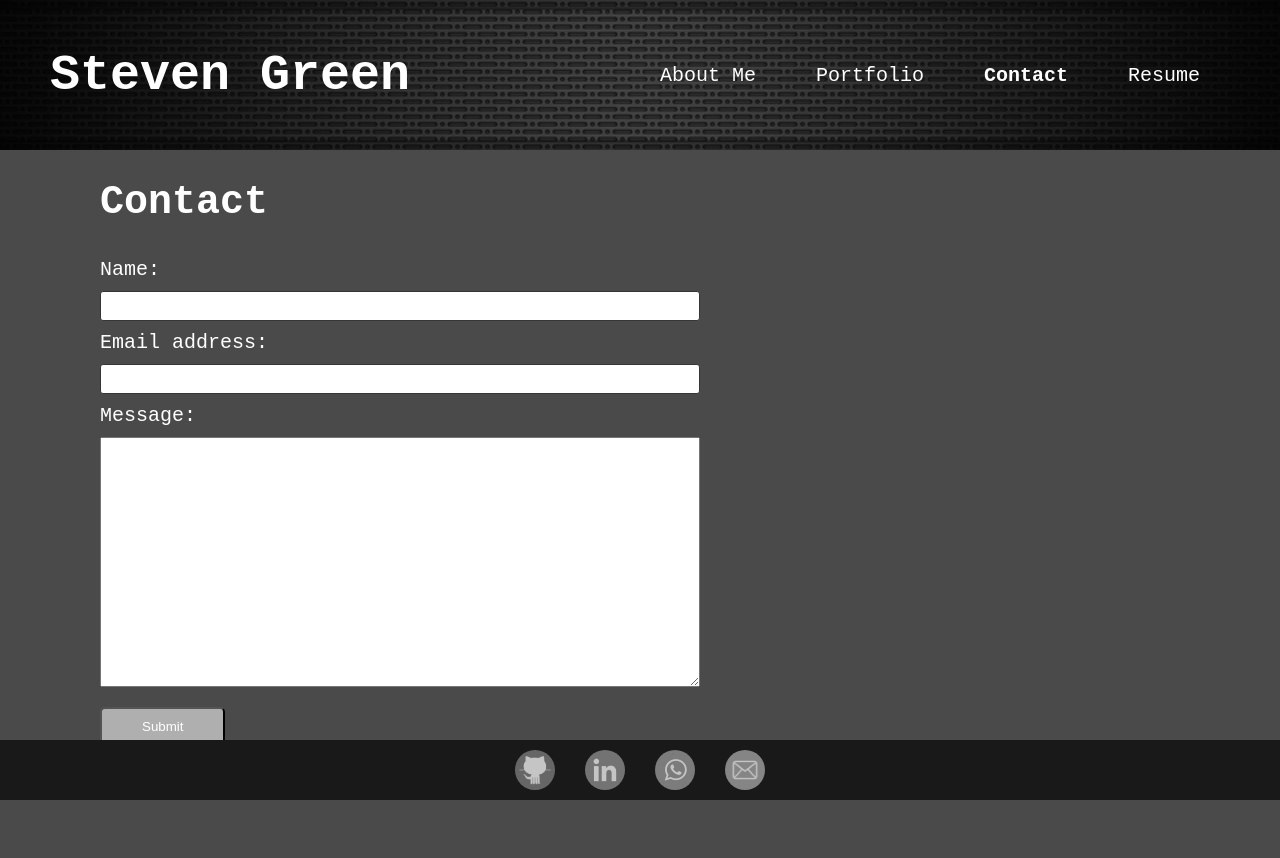
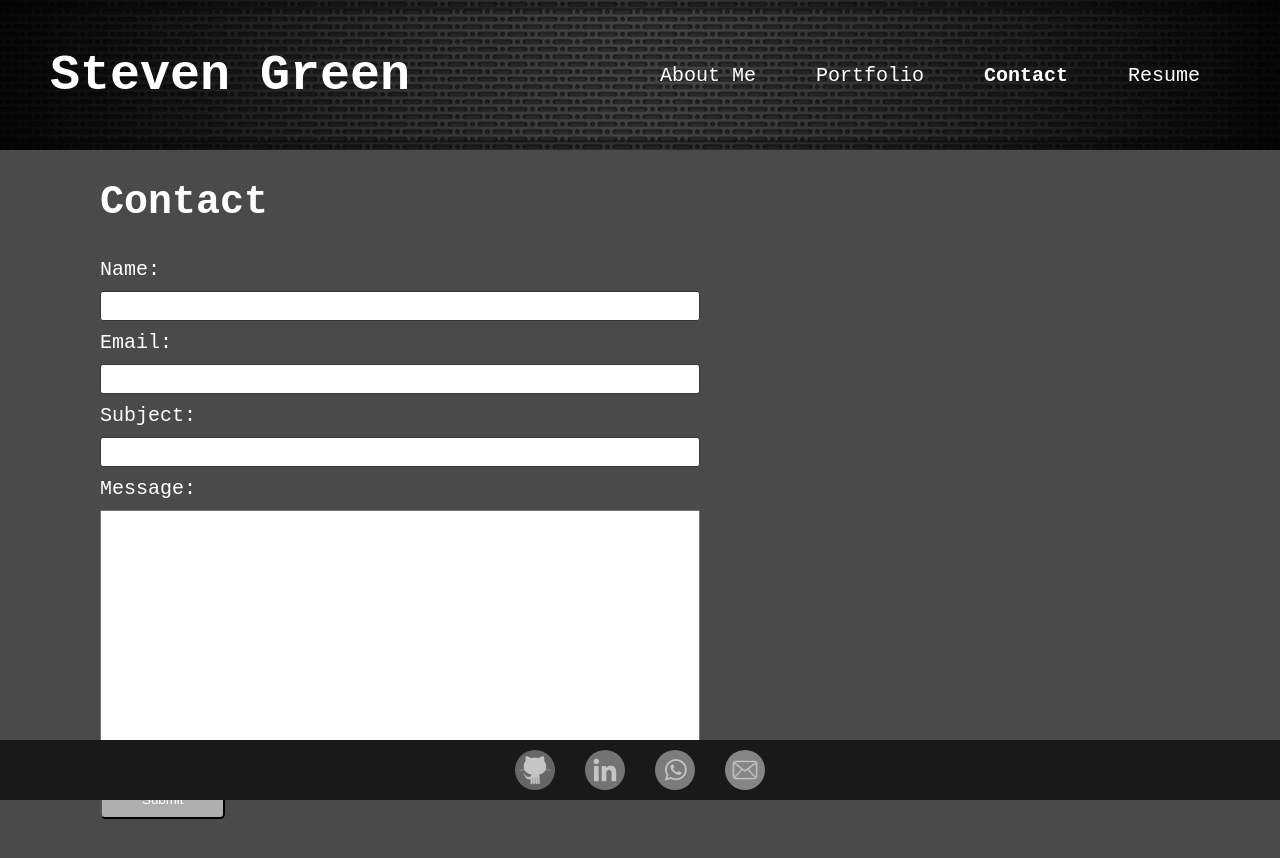
Before and after one commit to mrgreen12375/green-portfolio, a React (Create React App) app: page / in a window 1280 px wide. Both pictures are taken after a click on the element "Contact". Shown: the top 858 px of the page. Built offline with nearby package versions, Linux system fonts and the light colour scheme.

Commit message:
setup emailjs

```diff
--- a/package.json
+++ b/package.json
@@ -4,6 +4,7 @@
   "version": "0.1.0",
   "private": true,
   "dependencies": {
+    "@emailjs/browser": "^3.10.0",
     "@testing-library/jest-dom": "^5.16.4",
     "@testing-library/react": "^11.1.0",
     "@testing-library/user-event": "^13.5.0",
--- a/src/components/Contact/index.js
+++ b/src/components/Contact/index.js
@@ -1,4 +1,5 @@
-import React, { useState } from "react";
+import React, { useState, useRef } from "react";
+import emailjs from '@emailjs/browser';
 import { validateEmail } from "../../utils/helpers";
 
 function Contact() {
@@ -9,14 +10,28 @@ function Contact() {
 	});
 
 	const [errorMessage, setErrorMessage] = useState("");
+	const { name, email, message } = formState;
+	const form = useRef();
 
-	const { name, email, message } = formState;
+	const sendEmail = (e) => {
+		e.preventDefault();
+
+		emailjs.sendForm('service_ne8wkbc', 'template_x2j4ul9', form.current, 'AwGlOpVNrsYdPprnj')
+			.then(
+				(result) => {
+				console.log(result.text);
+			}, (error) => {
+				console.log(error.text);
+			}
+		);
+		e.target.reset()
+	};
 
 	function handleEmail(e) {
 		if (e.target.name === "email") {
 			const isValid = validateEmail(e.target.value);
 			if (!isValid) {
-				setErrorMessage("Email is invalid.");
+				setErrorMessage("email is invalid.");
 			} else {
 				if (!e.target.value.length) {
 					setErrorMessage(`${e.target.name} is required.`);
@@ -32,7 +47,7 @@ function Contact() {
 	}
 
 	function handleEmpty(e) {
-		if (e.target.name === "Name" || e.target.name === "Message") {
+		if (e.target.name === "name" || e.target.name === "subject" || e.target.name === "message") {
 			if (!e.target.value.length) {
 				setErrorMessage(`${e.target.name} is required.`);
 			} else {
@@ -49,25 +64,29 @@ function Contact() {
 		<main>
 			<h2>Contact</h2>
 			<div>
-				<form className="form">
+				<form className="form" ref={form} onSubmit={sendEmail}>
 					<div>
 						<label className="contactTitle">Name:</label>
-						<input className="userInput" type="text" defaultValue={name} onBlur={handleEmpty} name="Name"/>
+						<input className="userInput" type="text" onBlur={handleEmpty} name="name"/>
 					</div>
 					<div>
-						<label className="contactTitle" htmlFor="email">Email address:</label>
-						<input className="userInput" type="email" defaultValue={email} name="email" onBlur={handleEmail}/>
+						<label className="contactTitle">Email:</label>
+						<input className="userInput" type="email" onBlur={handleEmail} name="email"/>
+					</div>
+										<div>
+						<label className="contactTitle">Subject:</label>
+						<input className="userInput" type="text" onBlur={handleEmpty} name="subject"/>
 					</div>
 					<div>
-						<label className="contactTitle" htmlFor="Message">Message:</label>
-						<textarea className="messageInput" name="Message" defaultValue={message} onBlur={handleEmpty}/>
+						<label className="contactTitle">Message:</label>
+						<textarea className="messageInput" onBlur={handleEmpty} name="message"/>
 					</div>
 					{errorMessage && (
 						<div>
 							<p>{errorMessage}</p>
 						</div>
 					)}
-					<button className="submitButton" type="submit">Submit</button>
+					<button className="submitButton" type="submit" value="send">Submit</button>
 				</form>
 			</div>
 		</main>
```
Also changed, not shown: 8 other files (tests, documents, lock files or other folders).
